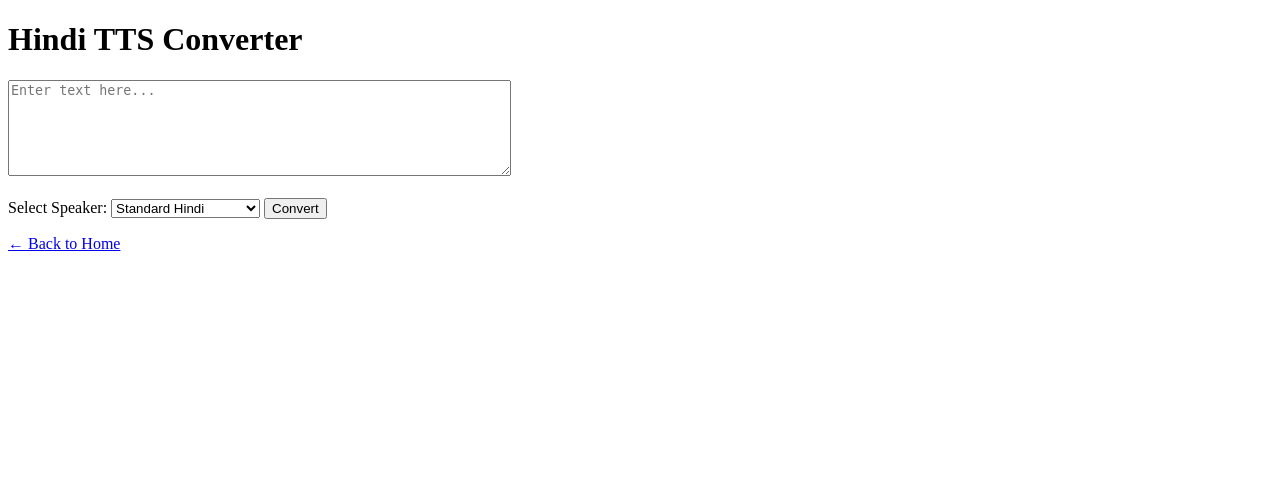
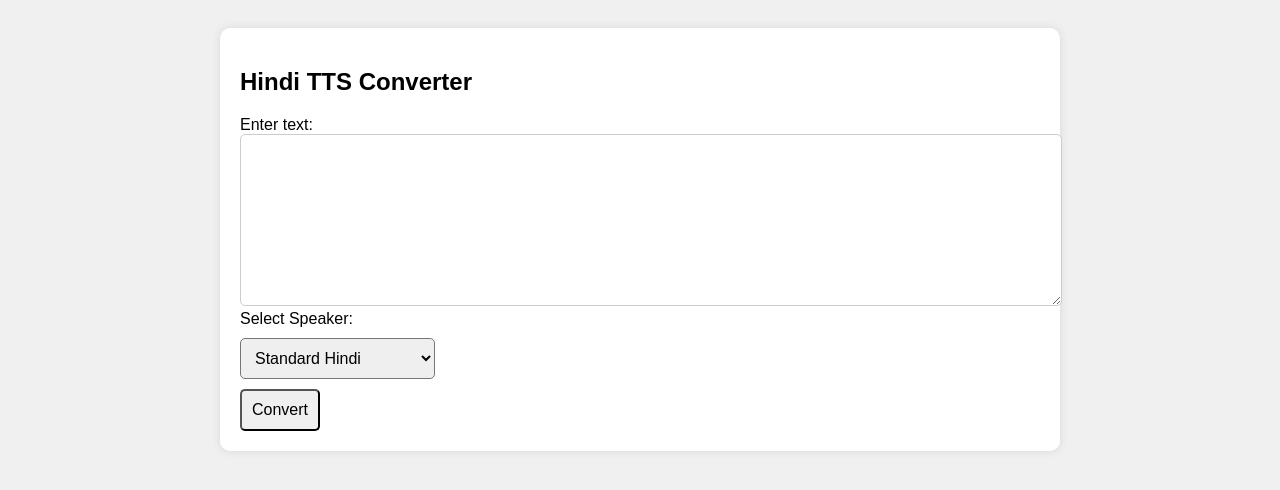
Before and after one commit to phpzee/MyFlask, a Flask app: page / in a window 1280 px wide. Shown: the top 490 px of the page. Run offline with Flask 3, Linux system fonts and the light colour scheme.

Commit message:
Add files via upload

```diff
--- a/templates/app.html
+++ b/templates/app.html
@@ -1,40 +1,47 @@
 <!DOCTYPE html>
-<html>
+<html lang="en">
 <head>
-  <meta charset="utf-8">
-  <title>Hindi TTS</title>
+    <meta charset="UTF-8">
+    <title>Hindi TTS Converter</title>
+    <style>
+        body { font-family: Arial, sans-serif; background:#f0f0f0; padding:20px; }
+        .container { max-width:800px; margin:auto; background:white; padding:20px; border-radius:10px; box-shadow:0 0 10px rgba(0,0,0,0.1);}
+        textarea { width:100%; height:150px; padding:10px; font-size:16px; border-radius:5px; border:1px solid #ccc; }
+        select, button { padding:10px; font-size:16px; margin-top:10px; border-radius:5px; }
+        .success { color: green; margin-top:10px; }
+        .error { color:red; margin-top:10px; }
+        audio { margin-top:10px; width:100%; }
+    </style>
 </head>
 <body>
-  <h1>Hindi TTS Converter</h1>
+    <div class="container">
+        <h2>Hindi TTS Converter</h2>
 
-  {% if error %}
-    <p style="color: red;">{{ error }}</p>
-  {% endif %}
+        {% if error %}
+            <div class="error">{{ error }}</div>
+        {% endif %}
+        {% if success %}
+            <div class="success">{{ success }}</div>
+            <audio controls>
+                <source src="{{ url_for('play_file', filename=filename) }}" type="audio/mpeg">
+            </audio>
+            <br>
+            <a href="{{ url_for('download_file', filename=filename) }}">Download MP3</a>
+        {% endif %}
 
-  <form method="post" action="/tts">
-    <textarea name="text" rows="6" cols="60" placeholder="Enter text here...">{{ text|default('') }}</textarea><br><br>
+        <form method="post">
+            <label for="text">Enter text:</label><br>
+            <textarea name="text" required></textarea><br>
 
-    <label for="speaker">Select Speaker:</label>
-    <select name="speaker" id="speaker">
-      {% for sp in speakers %}
-        <option value="{{ sp }}" {% if sp == selected_speaker %}selected{% endif %}>{{ sp }}</option>
-      {% endfor %}
-    </select>
+            <label for="speaker">Select Speaker:</label><br>
+            <select name="speaker" required>
+                {% for name in speakers.keys() %}
+                    <option value="{{ name }}">{{ name }}</option>
+                {% endfor %}
+            </select><br>
 
-    <button type="submit">Convert</button>
-  </form>
-
-  {% if audio_file %}
-    <h3>Audio ready</h3>
-    <!-- Use url_for('static', filename=audio_file) and add cache-bust param -->
-    <audio controls autoplay>
-      <source src="{{ url_for('static', filename=audio_file) }}{% if ts %}?v={{ ts }}{% endif %}" type="audio/mpeg">
-      Your browser does not support the audio element.
-    </audio>
-
-    <p><a href="{{ url_for('static', filename=audio_file) }}" download>Download MP3</a></p>
-  {% endif %}
-
-  <p><a href="/">← Back to Home</a></p>
+            <button type="submit">Convert</button>
+        </form>
+    </div>
 </body>
 </html>
```
Also changed, not shown: templates/index.html (+7 -7 lines).
